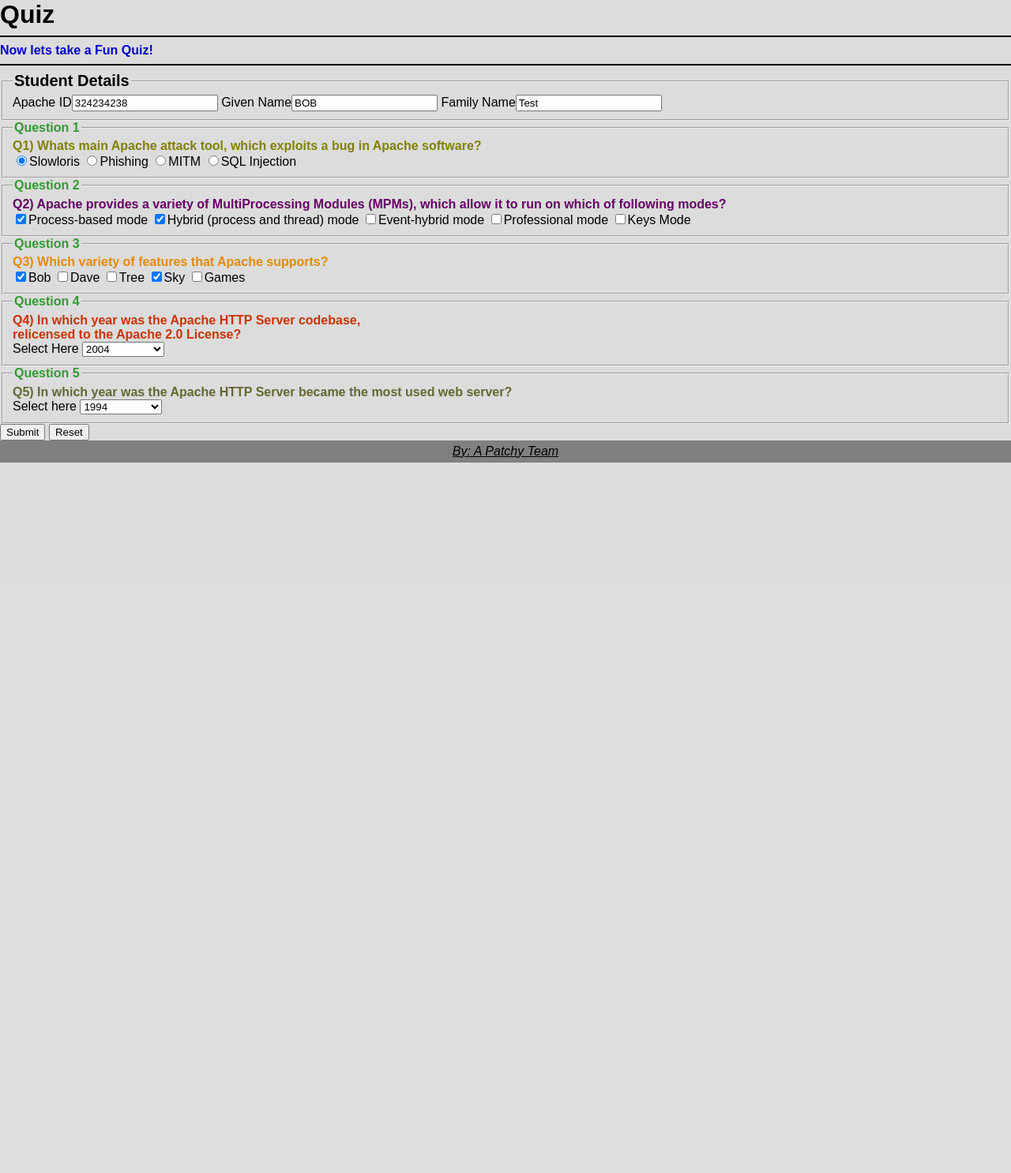
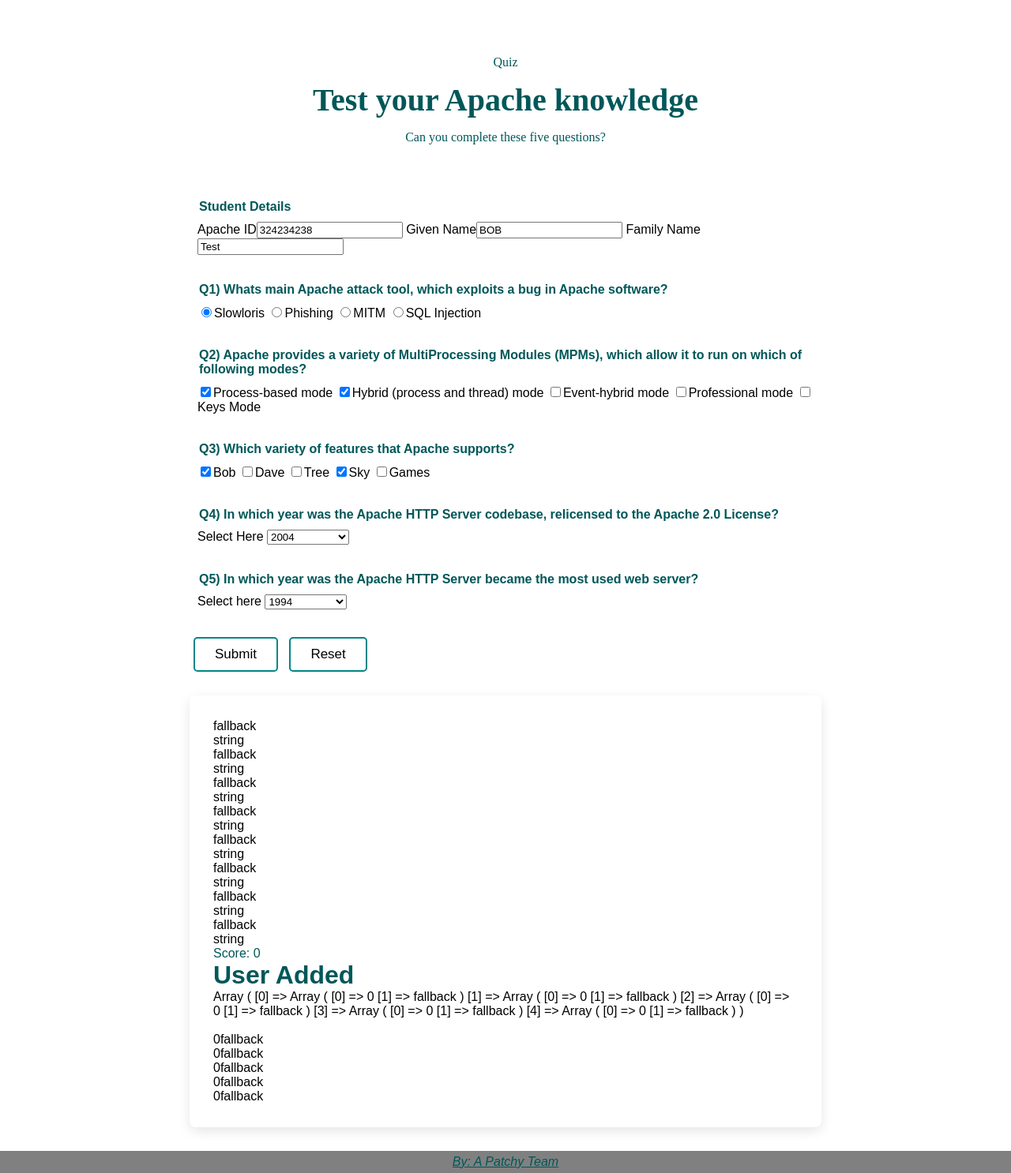
Before and after one commit to BossEliminated/COS10026-A2-Project, a PHP site: page /quiz in a window 1280 px wide. Shown: the part 60-1546 px from the top of the page at 79% size. Before the commit the page ends 646 px from the top, so only its background shows below. Run offline with PHP 8.4, Linux system fonts and the light colour scheme; data that the repository does not hold is empty.

Commit message:
Styling redo and moved results quiz page

```diff
--- a/css/master.css
+++ b/css/master.css
@@ -310,42 +310,64 @@ th.declinegrowthtable{ /*Chris*/
 }
 
 /* ----------------- Quiz page ---------------- */
-.quiz-legend {
-  font-size:20px;
+
+.quiz-body {
+  background-color: white;
 }
 
-.quiz-legend-2 {
-  font-weight: 800;
-  font-size:20px;
+.quiz-body p,a,h1,h2 {
+  color: #005759;
 }
 
-.quiz-paragraph{ /*Syed*/
-	color:rgb(0, 0, 204);
+
+.quiz-main-headding {
+  text-align: center;
+  font-family: serif;
+  margin: 70px;
 }
 
-.quiz-question{ /*Syed*/
-	color:rgb(51, 153, 51);
+.quiz-title {
+  font-size: 40px;
+  margin: 15px;
 }
 
-.quiz-question-1{ /*Syed*/
-
-	color:rgb(128, 128, 0);
+.quiz-content {
+  width: 80%;
+  max-width: 800px;
+  margin: auto;
 }
 
-.quiz-question-2{ /*Syed*/
-	color:rgb(102, 0, 102);
+.quiz-body label {
+  color: black;
 }
 
-.quiz-question-3{ /*Syed*/
-	color:rgb(230, 138, 0);
+.quiz-fieldset {
+  margin: 25px 0px;
+  padding: 10px;
+  border: none;
+  color: #005759;
 }
 
-.quiz-question-4{ /*Syed*/
-	color:rgb(204, 51, 0);
+.quiz-question{
+  font-weight: bold;
 }
 
-.quiz-question-5{ /*Syed*/
-	color:rgb(102, 102, 51);
+.quiz-results{
+  margin: 30px auto;
+  /* background-color: gray; */
+  border-radius: 0.5rem;
+  box-shadow: 0 5px 15px rgba(0, 0, 0, 0.1);
+  padding: 30px;
+}
+
+.quiz-button {
+  border-radius: 5px;
+  padding: 10px 25px;
+  font-size: 17px;
+  cursor: pointer;
+  margin: 0px 5px;
+  background-color: white;
+  border: 2px solid #008689;
 }
 
 /* ----------------- Footer ---------------- */
--- a/quiz.php
+++ b/quiz.php
@@ -1,53 +1,46 @@
 <!DOCTYPE html>
 <html lang="en" dir="ltr">
   <?php $title = 'Quiz'; include './header.inc' ?>
-  <body>
+  <body class="quiz-body">
     <?php $select = 3; include './menu.inc' ?>
-    <h1>Quiz</h1>
-    <hr>
-    <p class="quiz-paragraph"><strong>Now lets take a Fun Quiz!</strong></p>
-    <hr>
-    <form method="post" action="./markquiz">
-       <fieldset>
-          <legend class="quiz-legend"><strong>Student Details</strong></legend>
+    <div class="quiz-main-headding">
+      <p>Quiz</p>
+      <h1 class="quiz-title">Test your Apache knowledge</h1>
+      <p>Can you complete these five questions?</p>
+    </div>
+    <div class="quiz-content">
+      <form method="post" action="#results">
+         <fieldset class="quiz-fieldset">
+            <legend class="quiz-question">Student Details</legend>
                <label>Apache ID<input type="text" name="ID" pattern="[0-9]{9}" required="required" value="324234238"></label>
                <label>Given Name<input type="text" name="given_name" pattern="^(([a-zA-Z]|-| ){1,30})$" maxlength="30" required="required" value="BOB"></label>
                <label>Family Name<input type="text" name="family_name" pattern="^(([a-zA-Z]|-| ){1,30})$" maxlength="30" required="required" value="Test"></label>
          </fieldset>
-       <fieldset>
-          <legend class="quiz-question"><strong>Question 1</strong></legend>
-          <p class="quiz-question-1"><strong>Q1) Whats main Apache attack tool, which exploits a bug in Apache software?</strong></p>
+         <fieldset class="quiz-fieldset">
+            <legend class="quiz-question">Q1) Whats main Apache attack tool, which exploits a bug in Apache software?</legend>
             <label><input type="radio" name="quiz-question-1" value="slowloris" checked>Slowloris</label>
             <label><input type="radio" name="quiz-question-1" value="phishing">Phishing</label>
             <label><input type="radio" name="quiz-question-1" value="mimt">MITM</label>
             <label><input type="radio" name="quiz-question-1" value="SQL">SQL Injection</label>
          </fieldset>
-       <fieldset>
-          <legend class="quiz-question"><strong>Question 2</strong></legend>
-          <p class="quiz-question-2"><strong>Q2) Apache provides a variety of MultiProcessing Modules (MPMs), which allow it to run on which of following modes?</strong></p>
+         <fieldset class="quiz-fieldset">
+            <legend class="quiz-question">Q2) Apache provides a variety of MultiProcessing Modules (MPMs), which allow it to run on which of following modes?</legend>
             <label><input type="checkbox" name="quiz-question-2[]" value="process-based_mode" checked>Process-based mode</label>
             <label><input type="checkbox" name="quiz-question-2[]" value="hybrid_mode" checked>Hybrid (process and thread) mode</label>
             <label><input type="checkbox" name="quiz-question-2[]" value="event-hybrid_mode">Event-hybrid mode</label>
             <label><input type="checkbox" name="quiz-question-2[]" value="professional_mode">Professional mode</label>
             <label><input type="checkbox" name="quiz-question-2[]" value="key_mode">Keys Mode</label>
          </fieldset>
-       <!-- <fieldset>
-          <legend class="quiz-question"><strong>Question 3</strong></legend>
-          <p class="quiz-question-3"><strong>Q3) Briefly describe, what are variety of features that Apache supports?</strong></p>
-          <label><textarea name="quiz-question-3" rows="4" cols="40" placeholder="Type your answer here">Junk jsdkjsdk kjskldjvslkdjlkj jsdkl jsdlkj</textarea></label>
-       </fieldset> -->
-       <fieldset>
-          <legend class="quiz-question"><strong>Question 3</strong></legend>
-          <p class="quiz-question-3"><strong>Q3) Which variety of features that Apache supports?</strong></p>
+         <fieldset class="quiz-fieldset">
+            <legend class="quiz-question">Q3) Which variety of features that Apache supports?</legend>
             <label><input type="checkbox" name="quiz-question-3[]" value="bob" checked>Bob</label>
             <label><input type="checkbox" name="quiz-question-3[]" value="dave">Dave</label>
             <label><input type="checkbox" name="quiz-question-3[]" value="tree">Tree</label>
             <label><input type="checkbox" name="quiz-question-3[]" value="sky" checked>Sky</label>
             <label><input type="checkbox" name="quiz-question-3[]" value="games">Games</label>
          </fieldset>
-       <fieldset>
-          <legend class="quiz-question"><strong>Question 4</strong></legend>
-          <p class="quiz-question-4"><strong>Q4) In which year was the Apache HTTP Server codebase,<br>relicensed to the Apache 2.0 License?</strong></p>
+         <fieldset class="quiz-fieldset">
+            <legend class="quiz-question">Q4) In which year was the Apache HTTP Server codebase, relicensed to the Apache 2.0 License?</legend>
             <label>
               Select Here
               <select name="quiz-question-4">
@@ -59,9 +52,8 @@
               </select>
             </label>
          </fieldset>
-       <fieldset>
-          <legend class="quiz-question"><strong>Question 5</strong></legend>
-          <p class="quiz-question-5"><strong>Q5) In which year was the Apache HTTP Server became the most used web server?</strong></p>
+         <fieldset class="quiz-fieldset">
+            <legend class="quiz-question">Q5) In which year was the Apache HTTP Server became the most used web server?</legend>
             <label>
               Select here
               <select name="quiz-question-5">
@@ -73,9 +65,13 @@
               </select>
             </label>
          </fieldset>
-       <input type="submit" value="Submit">
-       <input type="reset" value="Reset">
+         <input class="quiz-button" type="submit" value="Submit">
+         <input class="quiz-button" type="reset" value="Reset">
       </form>
+    </div>
+    <div id="results" class="quiz-content quiz-results">
+      <?php require_once 'markquiz.php' ?>
+    </div>
     <?php include './footer.inc'; ?>
   </body>
 </html>
```
Also changed, not shown: markquiz.php (line endings or trailing spaces). Lines whose indentation alone changed are shown as unchanged.
